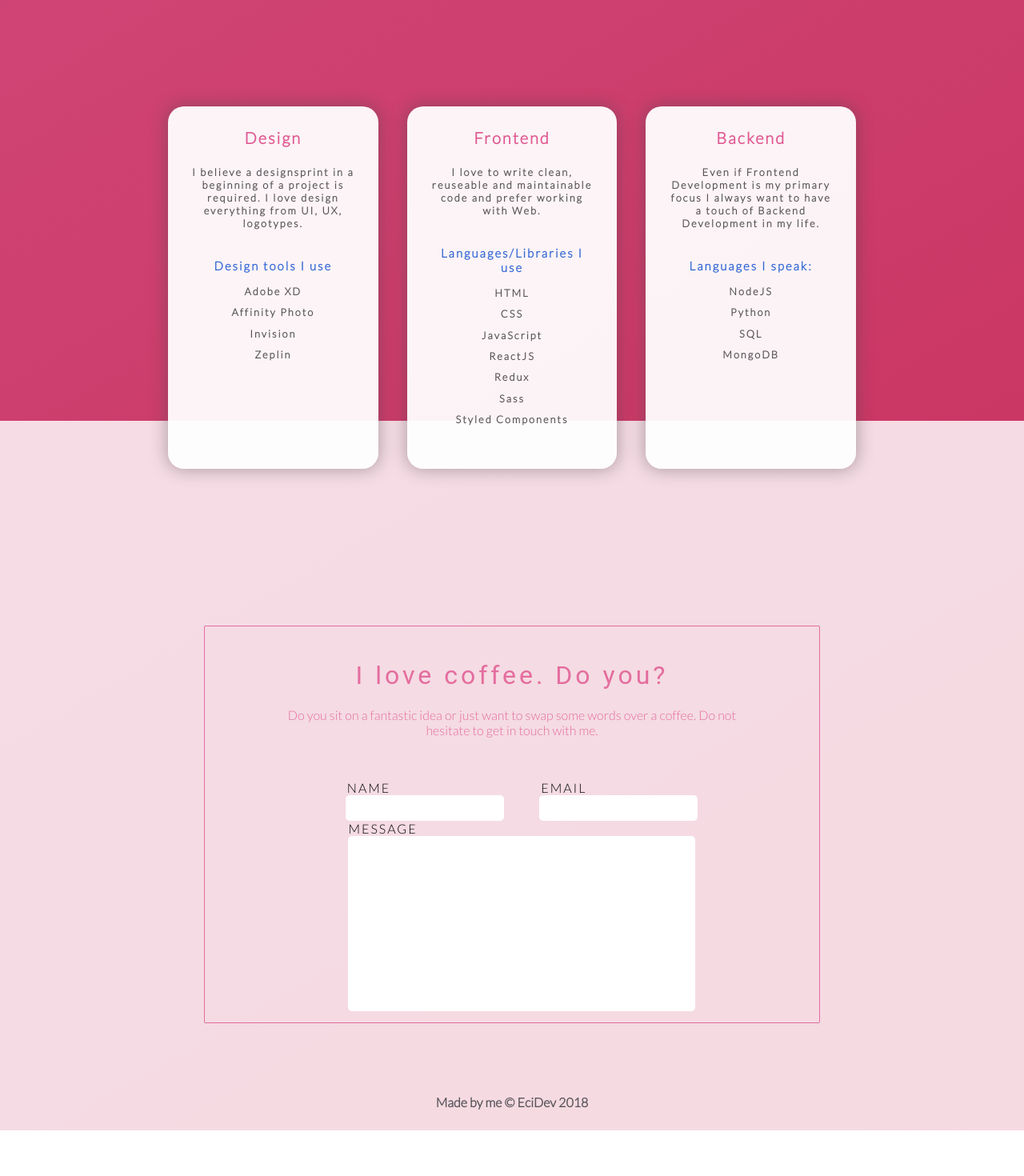
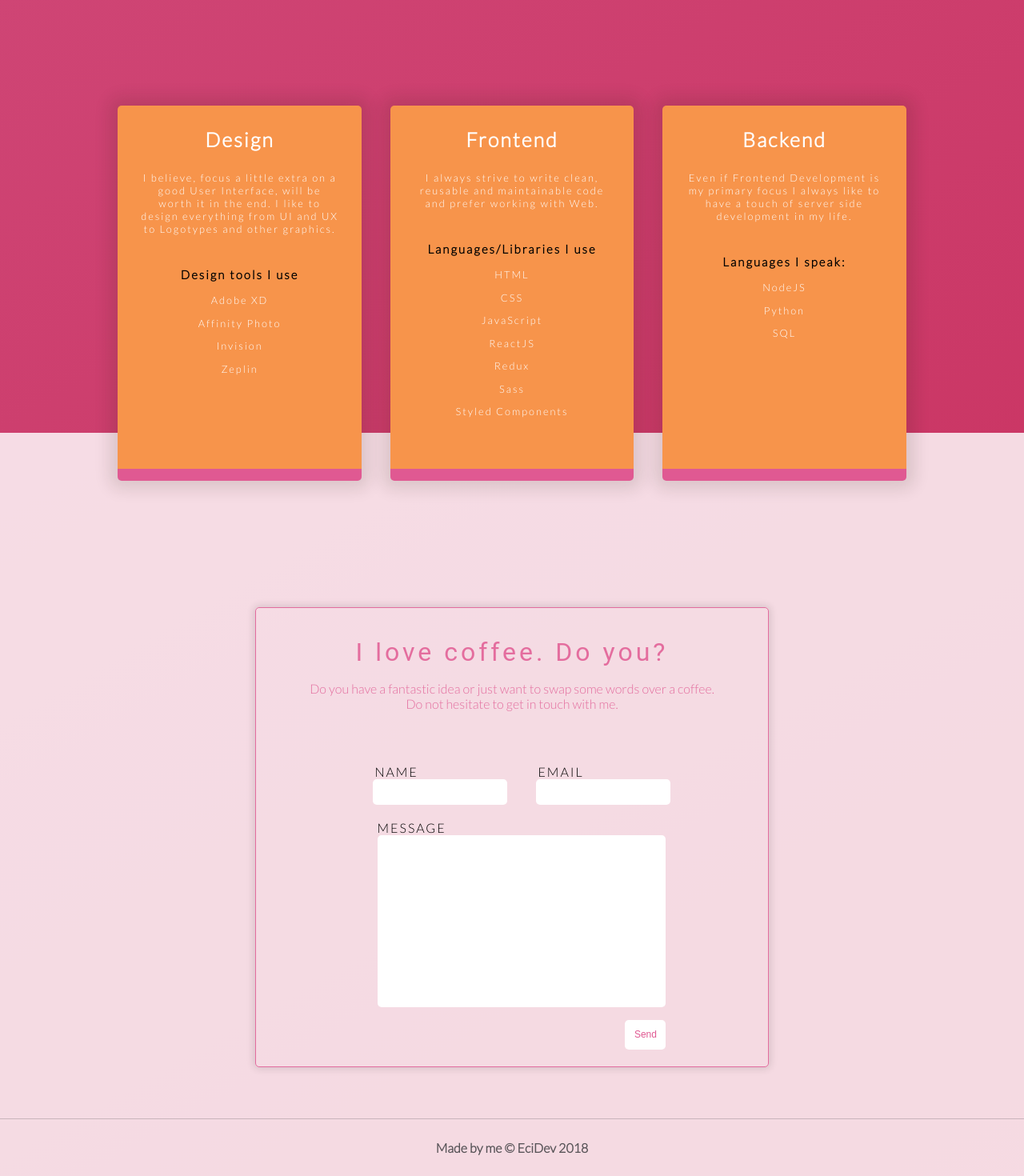
Before and after one commit to emmaindal/ecidev, a React (Create React App) app in the folder client/: page / in a window 1280 px wide. Shown: the part 1056-2526 px from the top of the page at 80% size. Before the commit the page ends 2469 px from the top, so only its background shows below. Built offline with nearby package versions, Linux system fonts and the light colour scheme.

Commit message:
a lot of design fixes

```diff
--- a/client/src/views/StartView/components/Card.jsx
+++ b/client/src/views/StartView/components/Card.jsx
@@ -24,13 +24,14 @@ const CardContainer = styled.div`
   font-size: 20px;
   letter-spacing: 2px;
   font-weight: bold;
-  border-radius: 20px;
+  border-radius: 5px;
+  border-bottom: 15px solid ${props => props.theme.primary};
   margin: 2%;
   padding: 3%;
-  width: 300px;
-  min-height: 400px;
-  background: rgba(255, 255, 255, 0.94);
-  box-shadow: 0px 0px 20px 2px rgba(73, 70, 72, 0.39);
+  min-width: 28%;
+  height: 400px;
+  background: ${props => props.theme.secondary};
+  box-shadow: 0px 0px 20px 10px rgba(34, 25, 10, 0.12);
   color: ${props => props.theme.primary};
   @media (max-width: 700px) {
     margin: 0;
@@ -39,18 +40,21 @@ const CardContainer = styled.div`
 `;
 
 const CardTitle = styled.section`
+  font-size: 25px;
   padding-bottom: 5%;
+  color: white;
 `;
 
 const CardContent = styled.section`
-  color: ${props => props.theme.textSecondary};
+  font-weight: 300;
+  color: ${props => props.theme.textPrimary};
   font-size: 0.8rem;
   padding-bottom: 5%;
 `;
 
 const Heading3 = styled.h3`
   padding-top: 10%;
-  color: rgb(50, 101, 214);
+  color: rgb(0, 0, 0);
   font-weight: bold;
 `;
 
@@ -62,6 +66,7 @@ const List = styled.ul`
   list-style-type: none;
   margin: 0;
   padding: 0;
+  color: white;
 `;
 
 const ListItem = styled.li`
--- a/client/src/views/StartView/components/CardContent.js
+++ /dev/null
@@ -1,30 +0,0 @@
-const CardContent = {
-  first: {
-    title: "Design",
-    content: `I believe a designsprint in a beginning of a project is required. I love design everything from UI, UX, logotypes.`,
-    heading3: "Design tools I use",
-    listitems: ["Adobe XD", "Affinity Photo", "Invision", "Zeplin"]
-  },
-  second: {
-    title: "Frontend",
-    content: `I love to write clean, reuseable and maintainable code and prefer working with Web.`,
-    heading3: "Languages/Libraries I use",
-    listitems: [
-      "HTML",
-      "CSS",
-      "JavaScript",
-      "ReactJS",
-      "Redux",
-      "Sass",
-      "Styled Components"
-    ]
-  },
-  third: {
-    title: "Backend",
-    content: `Even if Frontend Development is my primary focus I always want to have a touch of Backend Development in my life.`,
-    heading3: "Languages I speak:",
-    listitems: ["NodeJS", "Python", "SQL", "MongoDB"]
-  }
-};
-
-export default CardContent;
--- a/client/src/views/StartView/components/Contact.jsx
+++ b/client/src/views/StartView/components/Contact.jsx
@@ -4,35 +4,79 @@ import styled from "styled-components";
 import { Typography } from "@material-ui/core";
 
 class Contact extends Component {
+  state = {
+    name: "",
+    email: "",
+    message: ""
+  };
+
+  handleInputChange = e => {
+    const inputField = e.currentTarget.name;
+    const value = e.currentTarget.value;
+    this.setState({
+      [inputField]: value
+    });
+  };
+
+  handleSendForm = e => {
+    e.preventDefault();
+    this.setState({
+      name: "",
+      email: "",
+      message: ""
+    });
+  };
+
   render() {
     return (
       <Container>
         <Content>
           <Heading>I love coffee. Do you?</Heading>
           <Text>
-            Do you sit on a fantastic idea or just want to swap some words over
-            a coffee. Do not hesitate to get in touch with me.
+            Do you have a fantastic idea or just want to swap some words over a
+            coffee. Do not hesitate to get in touch with me.
           </Text>
           <FormContainer>
-            <ContactForm action="#">
+            <ContactForm action="#" onSubmit={this.handleSendForm}>
               <Columns>
                 <Column half>
                   <Label special htmlFor="name">
                     NAME
                   </Label>
-                  <Input type="text" name="name" label="name" />
+                  <Input
+                    onChange={this.handleInputChange}
+                    type="text"
+                    name="name"
+                    value={this.state.name}
+                    label="name"
+                    required
+                  />
                 </Column>
                 <Column half>
                   <Label special htmlFor="email">
                     EMAIL
                   </Label>
-                  <Input type="text" name="email" label="email" />
+                  <Input
+                    onChange={this.handleInputChange}
+                    type="text"
+                    name="email"
+                    value={this.state.email}
+                    label="email"
+                    required
+                  />
                 </Column>
               </Columns>
               <Column>
                 <Label htmlFor="message">MESSAGE</Label>
-                <Message type="textarea" name="message" />
+                <Message
+                  onChange={this.handleInputChange}
+                  type="textarea"
+                  value={this.state.message}
+                  name="message"
+                  required
+                />
               </Column>
+              <Button type="submit">Send</Button>
             </ContactForm>
           </FormContainer>
         </Content>
@@ -41,6 +85,21 @@ class Contact extends Component {
   }
 }
 
+const Button = styled.button`
+  margin: 3%;
+  padding: 3%;
+  float: right;
+  border: none;
+  border-radius: 5px;
+  font-size: 12px;
+  background: white;
+  color: ${props => props.theme.primary};
+
+  :hover {
+    background: ${props => props.theme.primary};
+    color: white;
+  }
+`;
 const FormContainer = styled.fieldset`
   width: 100%;
   margin: 0 auto;
@@ -55,7 +114,7 @@ const Columns = styled.div`
   justify-content: center;
   margin-left: -0.75rem;
   margin-right: -0.75rem;
-  margin-top: -0.75rem;
+  margin-bottom: 5%;
 `;
 
 const Column = styled.div`
@@ -121,10 +180,10 @@ const ContactForm = styled.form`
 `;
 
 const Content = styled.div`
-  margin-top: 20%;
-  width: 60%;
-  height: 60%;
-  border-radius: 2px;
+  margin-top: 17%;
+  width: 50%;
+  border-radius: 5px;
+  box-shadow: 0px 0px 10px 2px rgba(36, 36, 36, 0.14);
   border: 1px solid ${props => props.theme.primaryLight};
   margin-bottom: 5%;
 
--- a/client/src/views/StartView/components/Footer.jsx
+++ b/client/src/views/StartView/components/Footer.jsx
@@ -10,6 +10,7 @@ const Container = styled.div`
   padding: 2%;
   color: ${props => props.theme.textSecondary};
   font-weight: bold;
+  border-top: 1px solid rgba(47, 47, 47, 0.22);
   background: rgba(255, 255, 255, 0.82);
 `;
 
--- a/client/src/views/StartView/components/Header.jsx
+++ b/client/src/views/StartView/components/Header.jsx
@@ -24,6 +24,7 @@ const Container = styled.div`
   justify-content: center;
   width: 100%;
   background-color: rgba(255, 255, 255, 0);
+  filter: drop-shadow(5px 5px 10px rgba(52, 52, 52, 0.3));
   min-height: 100vh;
   color: white;
 `;
@@ -33,7 +34,7 @@ const Effect = styled.div`
   min-height: 100vh;
   position: absolute;
   background-color: ${props => props.theme.secondaryLight};
-  clip-path: circle(50% at 20% 20%);
+  clip-path: circle(50% at 30% 20%);
   -webkit-clip-path: circle(50% at 30% 20%);
 
   /* clip-path: polygon(
@@ -57,7 +58,7 @@ const Heading = styled(Typography)`
     color: white;
 
     @media (max-width: 700px) {
-      font-size: 1.1rem;
+      font-size: 1.5rem;
     }
   }
 `;
--- a/client/src/views/StartView/components/Main.jsx
+++ b/client/src/views/StartView/components/Main.jsx
@@ -4,7 +4,7 @@ import styled from "styled-components";
 import { Typography } from "@material-ui/core";
 import Card from "./Card";
 
-import CardContent from "./CardContent";
+import CardContent from "../content/CardContent";
 
 class Main extends Component {
   render() {
--- a/client/src/views/StartView/components/Navbar.jsx
+++ b/client/src/views/StartView/components/Navbar.jsx
@@ -61,6 +61,12 @@ const Logo = styled.div`
     border: 1px solid ${props => props.theme.primary};
     background: ${props => props.theme.primary};
     box-shadow: 1px 1px 5px ${props => props.theme.primary};
+
+    @media (max-width: 700px) {
+      height: 1rem;
+      width: 1rem;
+      margin-top: 1rem;
+    }
   }
 `;
 
@@ -69,5 +75,9 @@ const Text = styled(Typography)`
     font-size: 1.2rem;
     color: white;
     letter-spacing: 3px;
+
+    @media (max-width: 700px) {
+      font-size: 1rem;
+    }
   }
 `;
--- /dev/null
+++ b/client/src/views/StartView/content/CardContent.js
@@ -0,0 +1,36 @@
+const CardContent = {
+  first: {
+    title: "Design",
+    content: `I believe, focus a little extra on a good User Interface, will be worth it in the end. I like to design everything from UI and UX to Logotypes and other graphics.`,
+    heading3: "Design tools I use",
+    listitems: ["Adobe XD", "Affinity Photo", "Invision", "Zeplin"]
+  },
+  second: {
+    title: "Frontend",
+    content: `I always strive to write clean, reusable and maintainable code and prefer working with Web.`,
+    heading3: "Languages/Libraries I use",
+    listitems: [
+      "HTML",
+      "CSS",
+      "JavaScript",
+      "ReactJS",
+      "Redux",
+      "Sass",
+      "Styled Components"
+    ]
+  },
+  third: {
+    title: "Backend",
+    content: `Even if Frontend Development is my primary focus I always like to have a touch of server side development in my life.`,
+    heading3: "Languages I speak:",
+    listitems: ["NodeJS", "Python", "SQL"]
+  },
+  fourth: {
+    title: "Other",
+    content: `Developing includes more than programming languages and design tools`,
+    heading3: "Other tools I use:",
+    listitems: ["Git", "Atom", "Terminal", "Bitbucket"]
+  }
+};
+
+export default CardContent;
```
Also changed, not shown: client/src/email.js (added).
